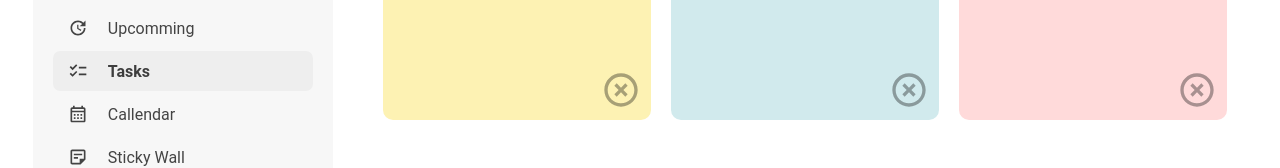
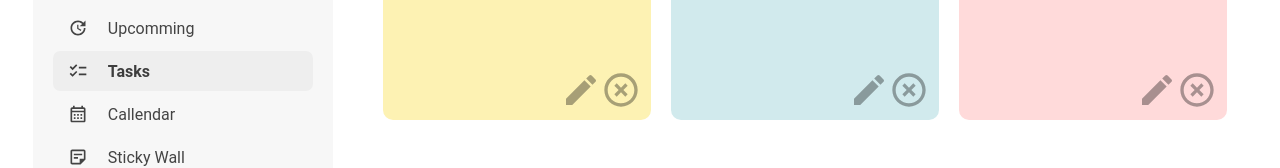
Before and after one commit to Aldeeb2020/productivity-app-react, a React (Vite) app: page / in a window 1280 px wide. Shown: the part 187-355 px from the top of the page. Built offline with nearby package versions, Linux system fonts and the light colour scheme.

Commit message:
Edit some files

```diff
--- a/src/App.jsx
+++ b/src/App.jsx
@@ -11,14 +11,15 @@ import { useStickies } from './context/StickiesProvider';
 // Data
 
 function App() {
-  const {stickyFormShow} = useStickies();
+  const {stickyFormShow, formData} = useStickies();
   return (
     <>
     <div className='container'>
         <Sidebar />
         <section className='main-content'>
           <StickyWall />
-          {stickyFormShow && <StickyForm/>}
+          {stickyFormShow == "add" && <StickyForm /> }
+          {stickyFormShow == "update" && <StickyForm mode='update' stickyToUpdate={formData}/> }
         </section>
     </div>
     </>
--- a/src/components/stickywall/StickyForm.jsx
+++ b/src/components/stickywall/StickyForm.jsx
@@ -12,34 +12,47 @@ import { ACTIONS } from '../../reducers/stickiesReducer';
 
 // Context
 
-const StickyForm = () => {
-  const [title, setTitle] = useState("");
-  const [desc, setDesc] = useState("");
+const StickyForm = ({mode = "add", stickyToUpdate}) => {
+  const [id, setId] = useState(mode == "update" ? stickyToUpdate.id : 15);
+  const [title, setTitle] = useState(mode == "update" ? stickyToUpdate.title : "");
+  const [desc, setDesc] = useState(mode == "update" ? stickyToUpdate.desc : "");
+  const [selectedColor, setSelectedColor] = useState(mode == "update" ? stickyToUpdate.bg : '#FF6B6B');
   const {setStickyFormShow, dispatch} = useStickies();
-  const [selectedColor, setSelectedColor] = useState('#FF6B6B');
   const [colorMenu, setColorMenu] = useState(false);
 
   // Add sticky
+  function handleSubmit(e,sticky){
+    e.preventDefault();
+    if(mode == "add"){
+      handleAddSticky(sticky);
+    }else{
+      handleUpdateSticky(sticky);
+    }
+    setTitle("");
+    setDesc("");
+  }
+
   function handleAddSticky(sticky){
     dispatch({type: ACTIONS.ADD, payload: sticky})
   }
 
+  function handleUpdateSticky(sticky){
+    dispatch({type: ACTIONS.UPDATE, payload: sticky})
+  }
+
   return (
     <form className="sticky-form" onSubmit={(e) => {
-      e.preventDefault();
-      handleAddSticky({id: 15, title:title, description:desc, bg: selectedColor});
-      setTitle("");
-      setDesc("");
+      handleSubmit(e, {id: id, title:title, description:desc, bg: selectedColor})
     }}>
         <div className='sticky-from__header'>
-            <h3>Sticky:</h3>
+            <h3> {mode == "update" ? "Update " : "Add "}Sticky:</h3>
             <button onClick={(e) => {
               e.preventDefault();
               setStickyFormShow(false);
             }}><CloseRoundedIcon /></button>
         </div>
         <div className='sticky-form__controll'>
-            <CustomeInput icon={<ColoredIcon onClick={() => setColorMenu(true)} style={{backgroundColor:selectedColor}} />}   onChange={setTitle} value={title} placeholder={'Sticky title'}/>
+            <CustomeInput  icon={<ColoredIcon onClick={() => setColorMenu(true)} style={{backgroundColor:selectedColor}} />}   onChange={setTitle} value={title} placeholder={'Sticky title'}/>
         </div>
         <ColorsGroup onClick={setSelectedColor} />
 
@@ -50,7 +63,6 @@ const StickyForm = () => {
             <Button title={'Delete'} type={'outline'}/>
             <Button title={'Save'}/>
         </div>
-
     </form>
   )
 }
--- a/src/components/stickywall/StickyWall.jsx
+++ b/src/components/stickywall/StickyWall.jsx
@@ -1,10 +1,11 @@
 import AddRoundedIcon from '@mui/icons-material/AddRounded';
 import {useStickies} from '../../context/StickiesProvider';
 import HighlightOffIcon from '@mui/icons-material/HighlightOff';
+import ModeEditIcon from '@mui/icons-material/ModeEdit';
 import { ACTIONS } from '../../reducers/stickiesReducer';
 function StickyWall(){
   // Use Context
-  const {setStickyFormShow, stickies, dispatch} = useStickies();
+  const {setStickyFormShow, stickies, dispatch, setFormData} = useStickies();
 
   return (
     <section className='sticky-wall'>
@@ -13,7 +14,7 @@ function StickyWall(){
             <h1>Sticky Wall</h1>
             <button className='sticky_wall__addbtn' onClick={(e) => {
               e.preventDefault();
-              setStickyFormShow(true);
+              setStickyFormShow("add");
             }}><AddRoundedIcon /></button>
         </div>
 
@@ -25,6 +26,11 @@ function StickyWall(){
                   <h3 className='sticky__title'>{sticky.title}</h3>
                   <p>{sticky.description}</p>
                   <HighlightOffIcon onClick={() => dispatch({type: ACTIONS.DELETE, payload: sticky.id})} className='sticky__delete'/>
+                  <ModeEditIcon  className='sticky__update' onClick={(e) => {
+                    e.preventDefault();
+                    setFormData({id: sticky.id, title: sticky.title, desc: sticky.description, bg: sticky.bg});
+                    setStickyFormShow("update");
+                  }}/>
                 </div>
               )
             })
--- a/src/context/StickiesProvider.jsx
+++ b/src/context/StickiesProvider.jsx
@@ -1,20 +1,35 @@
 import { createContext, useState, useContext, useReducer } from "react";
-import { tempData } from '../constant/constant';
+import { tempData } from "../constant/constant";
 import stickiesReducer from "../reducers/stickiesReducer";
-import { ACTIONS } from "../reducers/stickiesReducer";
 
 let StickiesContext = createContext();
 
-export default function StickesProvider({children}){
+export default function StickesProvider({ children }) {
   // Use States
-      const [stickyFormShow, setStickyFormShow] = useState(false);
-      const [stickies, dispatch] = useReducer(stickiesReducer,tempData);
+  // HIDEN // ADD // UPDATE
+  const [stickyFormShow, setStickyFormShow] = useState("hidden");
+  const [formData, setFormData] = useState({
+    id: null,
+    title: "",
+    desc: "",
+    bg: "red",
+  });
+  const [stickies, dispatch] = useReducer(stickiesReducer, tempData);
 
   return (
-        <StickiesContext.Provider value={{stickyFormShow, setStickyFormShow, stickies, dispatch}}>
+    <StickiesContext.Provider
+      value={{
+        stickyFormShow,
+        setStickyFormShow,
+        stickies,
+        dispatch,
+        formData,
+        setFormData,
+      }}
+    >
       {children}
     </StickiesContext.Provider>
-    )
+  );
 }
 export const useStickies = () => {
   const context = useContext(StickiesContext);
--- a/src/main.jsx
+++ b/src/main.jsx
@@ -4,8 +4,10 @@ import App from './App.jsx'
 import StickiesProvider from './context/StickiesProvider.jsx'
 import ListsProvider from './context/ListsProvider.jsx'
 import Test from './Test.jsx'
-
+import { store } from './app/store'
+import { Provider } from 'react-redux'
 createRoot(document.getElementById('root')).render(
+  <Provider store={store}>
   <ListsProvider>
     <StickiesProvider >
         <StrictMode>
@@ -13,6 +15,7 @@ createRoot(document.getElementById('root')).render(
         </StrictMode>
     </StickiesProvider>
   </ListsProvider>
+  </Provider>
     // <StrictMode>
     //   <Test />
     // </StrictMode>
--- a/src/reducers/stickiesReducer.jsx
+++ b/src/reducers/stickiesReducer.jsx
@@ -1,23 +1,39 @@
 export const ACTIONS = {
   ADD: "add",
-    DELETE: "delete"
+  DELETE: "delete",
+  UPDATE: "update",
 };
-export default function stickiesReducer(stickies, action){
-    switch(action.type){
-        case ACTIONS.ADD:{
-            if(action.payload.title.trim() != "" && action.payload.description.trim() != ""){
-                return [...stickies,action.payload];
-            }else{
+export default function stickiesReducer(stickies, action) {
+  switch (action.type) {
+    case ACTIONS.ADD: {
+      if (
+        action.payload.title.trim() != "" &&
+        action.payload.description.trim() != ""
+      ) {
+        return [...stickies, action.payload];
+      } else {
         return stickies;
       }
     }
     case ACTIONS.DELETE: {
-            console.log(action.payload);
-
-            return stickies.filter(item => item.id != action.payload);
+      return stickies.filter((item) => item.id != action.payload);
     }
-        default:
+    case ACTIONS.UPDATE: {
+      const updatedStickes = stickies.map((sticky) => {
+        if (sticky.id === action.payload.id) {
+          return {
+            ...sticky,
+            title: action.payload.title,
+            description: action.payload.description,
+            bg: action.payload.bg,
+          }; // copy the user and update the age
+        }
+        return sticky; // return as is
+      });
+      return updatedStickes;
+    }
+    default: {
       return stickies;
     }
-
   }
+}
--- a/src/styles/style.css
+++ b/src/styles/style.css
@@ -116,13 +116,16 @@ body{
 .sticky__title{
     margin-bottom: 1rem;
 }
-.sticky__delete{
+.sticky__delete, .sticky__update{
     position: absolute;
     bottom: 10px;
     right: 10px;
     font-size: 4rem !important;
     cursor: pointer;
     color: #00000057;
+}
+.sticky__update{
+    right: 50px;
 }
 .sticky__delete:hover{
     color: rgb(252, 126, 126);
```
Lines whose indentation alone changed are shown as unchanged.
